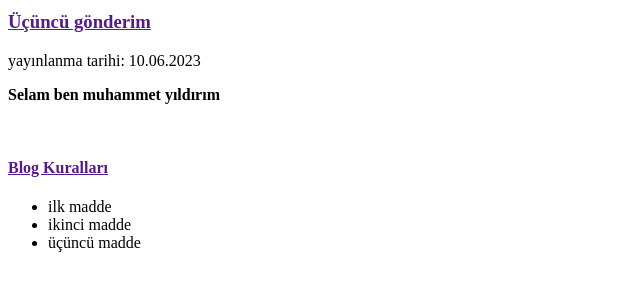
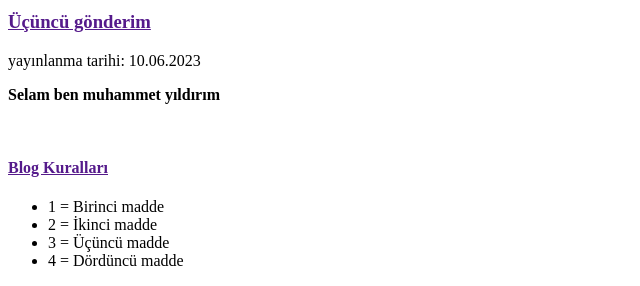
Before and after one commit to Muhammet58/my-blog, a Django app: page / in a window 1280 px wide. Shown: the part 997-1283 px from the top of the page, without its empty margins (0-640 px from the left). Before the commit the page ends 1249 px from the top, so only its background shows below. Run offline with Django 4.2, Linux system fonts and the light colour scheme; data comes from the database, SQL or seed files in the repository.

Commit message:
yenilendi

```diff
--- a/blog/templates/blog/post_list.html
+++ b/blog/templates/blog/post_list.html
@@ -46,7 +46,7 @@ html
 
         <div>
             <h4><a href="">Blog Kuralları</a></h4>
-            <ul><li>ilk madde</li><li>ikinci madde</li><li>üçüncü madde</li></ul>
+            <ul><li>1 = Birinci madde</li><li>2 = İkinci madde</li><li>3 = Üçüncü madde</li><li>4 = Dördüncü madde</li></ul>
         </div>
     </body>
 </html>
```
